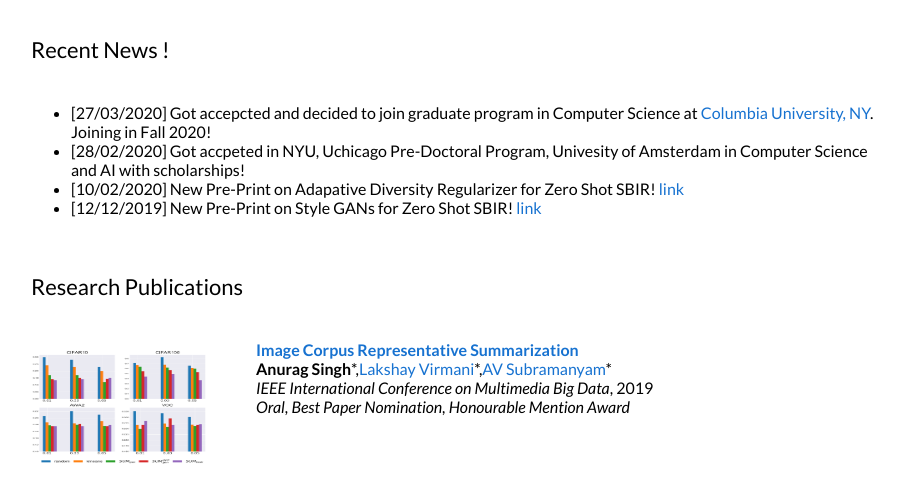
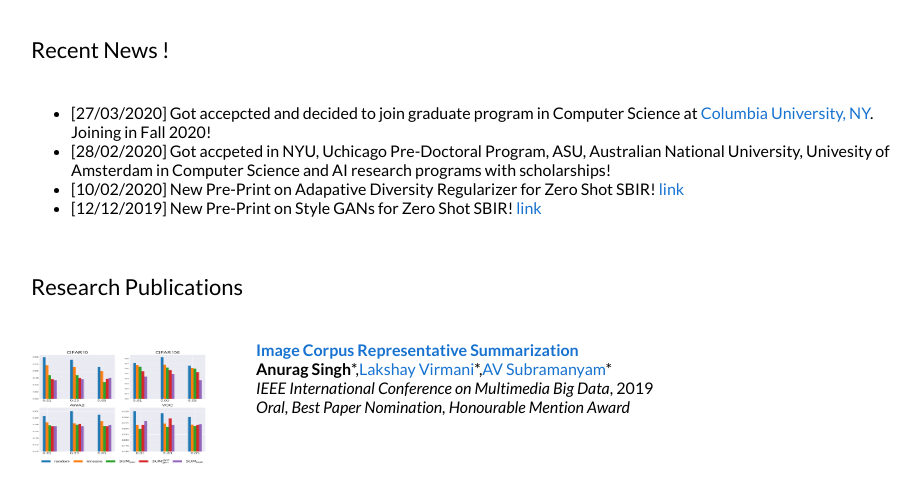
Before and after one commit to Anurag14/anurag14.github.io, a Jekyll site: the page built from index.html, in a window 1280 px wide, cut to the strip 312-848 px from the top of the page. Shown: the top 503 px of the strip, without its empty margins (179-1099 px from the left). Built offline with Jekyll 4.4.1, drawn with Linux system fonts in a browser that asks for light colours.

Commit message:
Update mainpage.html

```diff
--- a/_layouts/mainpage.html
+++ b/_layouts/mainpage.html
@@ -111,7 +111,7 @@
      <p>
     <ul>
       <li>[27/03/2020] Got accepcted and decided to join graduate program in Computer Science at <a href="https://www.columbia.edu/">Columbia University, NY</a>. Joining in Fall 2020!</li>
-      <li>[28/02/2020] Got accpeted in NYU, Uchicago Pre-Doctoral Program, Univesity of Amsterdam in Computer Science and AI with scholarships!<a href="#"></a></li>
+      <li>[28/02/2020] Got accpeted in NYU, Uchicago Pre-Doctoral Program, ASU, Australian National University, Univesity of Amsterdam in Computer Science and AI research programs with scholarships!<a href="#"></a></li>
       <li>[10/02/2020] New Pre-Print on Adapative Diversity Regularizer for Zero Shot SBIR! <a href="#">link</a></li>
       <li>[12/12/2019] New Pre-Print on Style GANs for Zero Shot SBIR! <a href="#">link</a></li>
    </ul>
```
